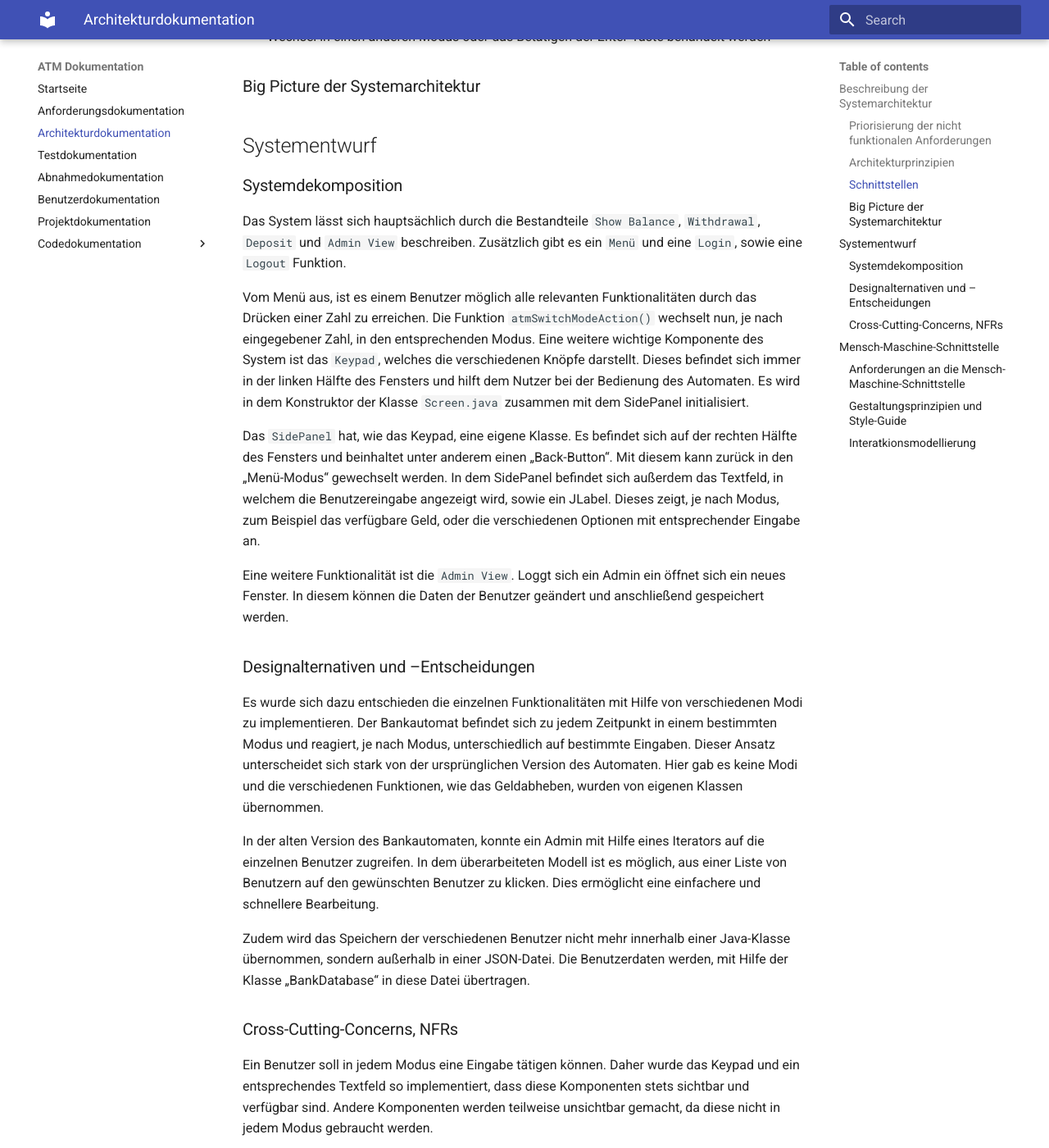
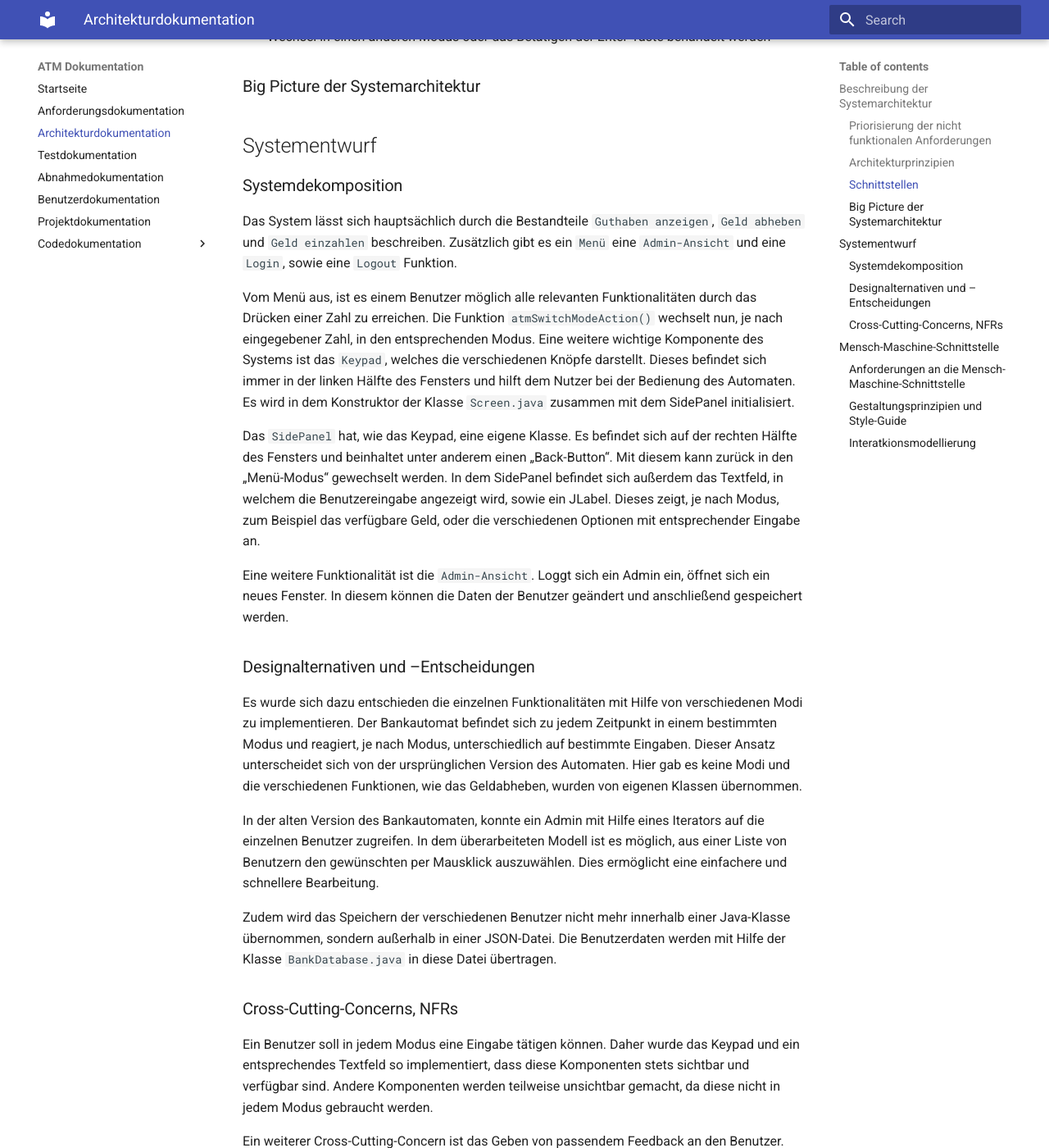
Before and after one commit to Halfpipe-SD/ATM, an MkDocs documentation site: the page built from docs/docs/architecture-docs.md, in a window 1280 px wide and 1400 px high, scrolled down 781 px. Shown: the whole window at 82% size. Built offline with MkDocs 1.6.1 and Material for MkDocs 9.7.7, drawn with Linux system fonts in a browser that asks for light colours.

Commit message:
#12 make some grammar changes and fix some typos

```diff
--- a/docs/docs/architecture-docs.md
+++ b/docs/docs/architecture-docs.md
@@ -31,21 +31,21 @@
 
 ### Systemdekomposition
 
-Das System lässt sich hauptsächlich durch die Bestandteile `Show Balance`, `Withdrawal`, `Deposit` und `Admin View` beschreiben. Zusätzlich gibt es ein `Menü` und eine `Login`, sowie eine `Logout` Funktion.
+Das System lässt sich hauptsächlich durch die Bestandteile `Guthaben anzeigen`, `Geld abheben` und `Geld einzahlen` beschreiben. Zusätzlich gibt es ein `Menü` eine `Admin-Ansicht` und eine `Login`, sowie eine `Logout` Funktion.
 
-Vom Menü aus, ist es einem Benutzer möglich alle relevanten Funktionalitäten durch das Drücken einer Zahl zu erreichen. Die Funktion `atmSwitchModeAction()` wechselt nun, je nach eingegebener Zahl, in den entsprechenden Modus. Eine weitere wichtige Komponente des System ist das `Keypad`, welches die verschiedenen Knöpfe darstellt. Dieses befindet sich immer in der linken Hälfte des Fensters und hilft dem Nutzer bei der Bedienung des Automaten. Es wird in dem Konstruktor der Klasse `Screen.java` zusammen mit dem SidePanel initialisiert.
+Vom Menü aus, ist es einem Benutzer möglich alle relevanten Funktionalitäten durch das Drücken einer Zahl zu erreichen. Die Funktion `atmSwitchModeAction()` wechselt nun, je nach eingegebener Zahl, in den entsprechenden Modus. Eine weitere wichtige Komponente des Systems ist das `Keypad`, welches die verschiedenen Knöpfe darstellt. Dieses befindet sich immer in der linken Hälfte des Fensters und hilft dem Nutzer bei der Bedienung des Automaten. Es wird in dem Konstruktor der Klasse `Screen.java` zusammen mit dem SidePanel initialisiert.
 
 Das `SidePanel` hat, wie das Keypad, eine eigene Klasse. Es befindet sich auf der rechten Hälfte des Fensters und beinhaltet unter anderem einen „Back-Button“. Mit diesem kann zurück in den „Menü-Modus“ gewechselt werden. In dem SidePanel befindet sich außerdem das Textfeld, in welchem die Benutzereingabe angezeigt wird, sowie ein JLabel. Dieses zeigt, je nach Modus, zum Beispiel das verfügbare Geld, oder die verschiedenen Optionen mit entsprechender Eingabe an.
 
-Eine weitere Funktionalität ist die `Admin View`. Loggt sich ein Admin ein öffnet sich ein neues Fenster. In diesem können die Daten der Benutzer geändert und anschließend gespeichert werden.
+Eine weitere Funktionalität ist die `Admin-Ansicht`. Loggt sich ein Admin ein, öffnet sich ein neues Fenster. In diesem können die Daten der Benutzer geändert und anschließend gespeichert werden.
 
 ### Designalternativen und –Entscheidungen
 
-Es wurde sich dazu entschieden die einzelnen Funktionalitäten mit Hilfe von verschiedenen Modi zu implementieren. Der Bankautomat befindet sich zu jedem Zeitpunkt in einem bestimmten Modus und reagiert, je nach Modus, unterschiedlich auf bestimmte Eingaben. Dieser Ansatz unterscheidet sich stark von der ursprünglichen Version des Automaten. Hier gab es keine Modi und die verschiedenen Funktionen, wie das Geldabheben, wurden von eigenen Klassen übernommen.
+Es wurde sich dazu entschieden die einzelnen Funktionalitäten mit Hilfe von verschiedenen Modi zu implementieren. Der Bankautomat befindet sich zu jedem Zeitpunkt in einem bestimmten Modus und reagiert, je nach Modus, unterschiedlich auf bestimmte Eingaben. Dieser Ansatz unterscheidet sich von der ursprünglichen Version des Automaten. Hier gab es keine Modi und die verschiedenen Funktionen, wie das Geldabheben, wurden von eigenen Klassen übernommen.
 
-In der alten Version des Bankautomaten, konnte ein Admin mit Hilfe eines Iterators auf die einzelnen Benutzer zugreifen. In dem überarbeiteten Modell ist es möglich, aus einer Liste von Benutzern auf den gewünschten Benutzer zu klicken. Dies ermöglicht eine einfachere und schnellere Bearbeitung.
+In der alten Version des Bankautomaten, konnte ein Admin mit Hilfe eines Iterators auf die einzelnen Benutzer zugreifen. In dem überarbeiteten Modell ist es möglich, aus einer Liste von Benutzern den gewünschten per Mausklick auszuwählen. Dies ermöglicht eine einfachere und schnellere Bearbeitung.
 
-Zudem wird das Speichern der verschiedenen Benutzer nicht mehr innerhalb einer Java-Klasse übernommen, sondern außerhalb in einer JSON-Datei. Die Benutzerdaten werden, mit Hilfe der Klasse „BankDatabase“ in diese Datei übertragen.
+Zudem wird das Speichern der verschiedenen Benutzer nicht mehr innerhalb einer Java-Klasse übernommen, sondern außerhalb in einer JSON-Datei. Die Benutzerdaten werden mit Hilfe der Klasse `BankDatabase.java` in diese Datei übertragen.
 
 ### Cross-Cutting-Concerns, NFRs
 
```
